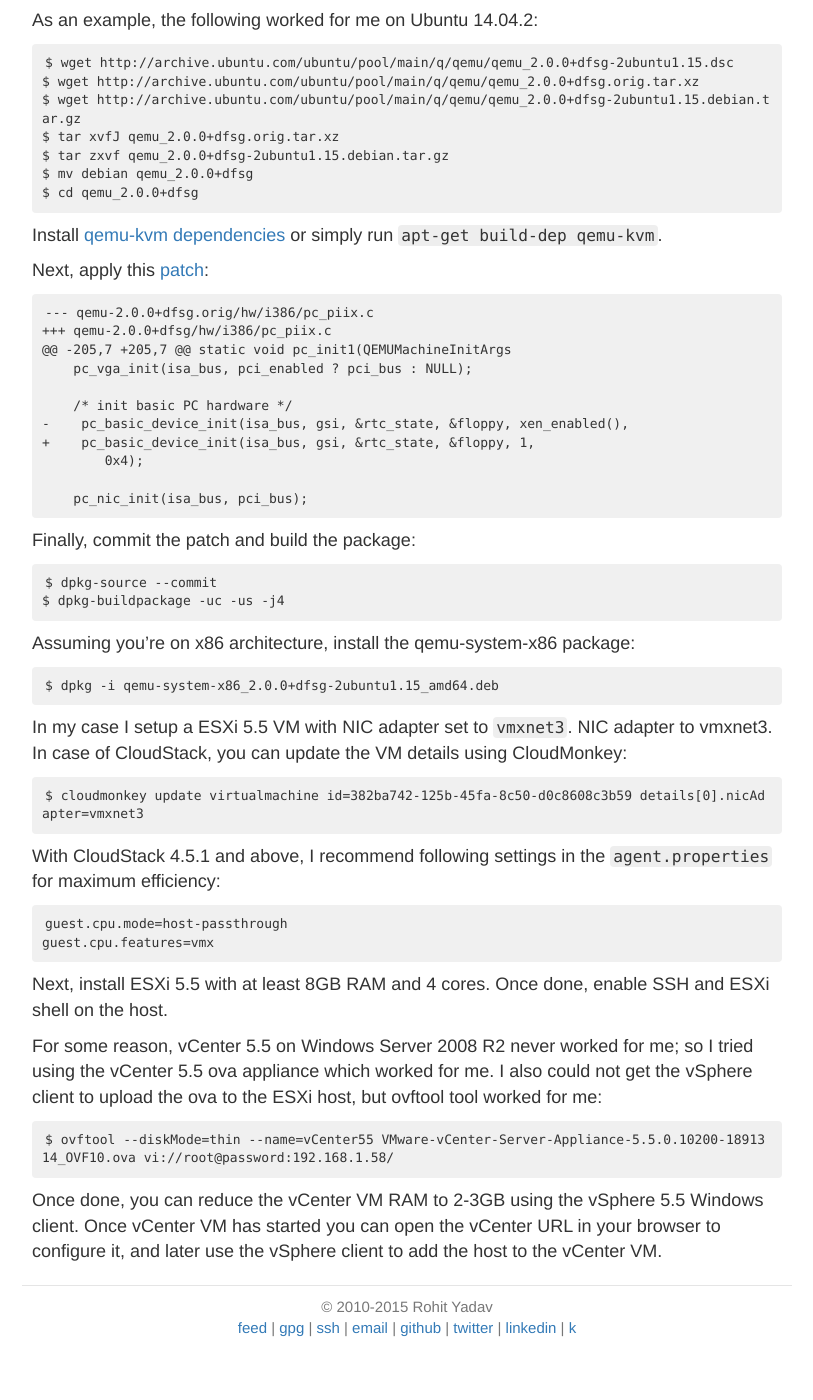
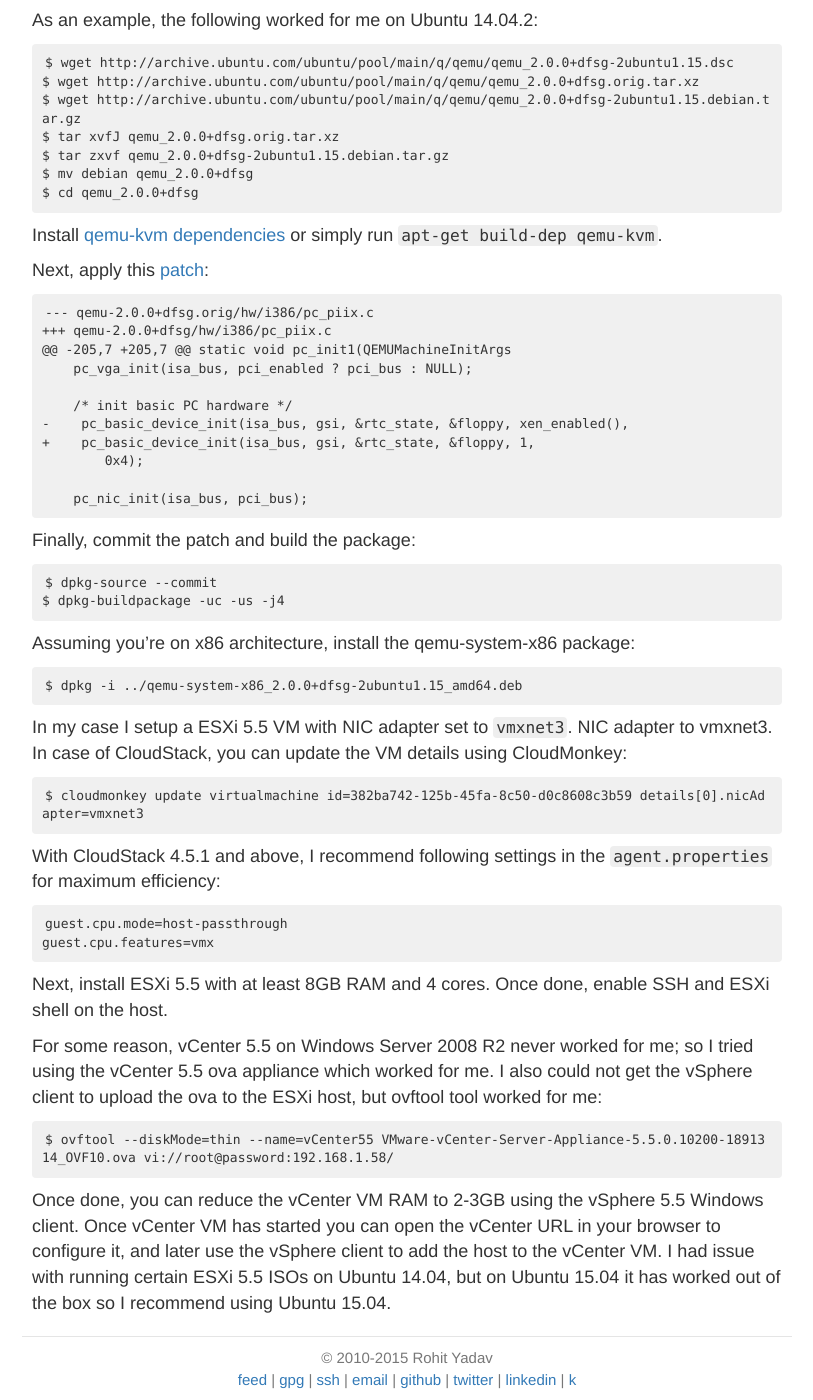
Before and after one commit to rohityadavcloud/rohityadavcloud.github.io, a Jekyll site: the page built from _posts/2015-08-04-vmware-esxi-vcenter-on-kvm-cloudstack.markdown, in a window 1280 px wide and 1400 px high, scrolled down 998 px. Shown: the whole window, without its empty margins (233-1046 px from the left). Built offline with Jekyll 4.4.1, drawn with Linux system fonts in a browser that asks for light colours; comment, search, counter and statistics services are not loaded; before the commit the page ends 2347 px from its top, so only the background shows below that.

Commit message:
post up
Signed-off-by: Rohit Yadav <bhaisaab@baagi.org>

```diff
--- a/_posts/2015-08-04-vmware-esxi-vcenter-on-kvm-cloudstack.markdown
+++ b/_posts/2015-08-04-vmware-esxi-vcenter-on-kvm-cloudstack.markdown
@@ -56,7 +56,7 @@
 
 Assuming you're on x86 architecture, install the qemu-system-x86 package:
 
-    $ dpkg -i qemu-system-x86_2.0.0+dfsg-2ubuntu1.15_amd64.deb
+    $ dpkg -i ../qemu-system-x86_2.0.0+dfsg-2ubuntu1.15_amd64.deb
 
 In my case I setup a ESXi 5.5 VM with NIC adapter set to `vmxnet3`.
 NIC adapter to vmxnet3. In case of CloudStack, you can update the VM details
@@ -82,4 +82,5 @@
 Once done, you can reduce the vCenter VM RAM to 2-3GB using the vSphere 5.5
 Windows client. Once vCenter VM has started you can open the vCenter URL in your
 browser to configure it, and later use the vSphere client to add the host to the
-vCenter VM.
+vCenter VM. I had issue with running certain ESXi 5.5 ISOs on Ubuntu 14.04, but
+on Ubuntu 15.04 it has worked out of the box so I recommend using Ubuntu 15.04.
```
